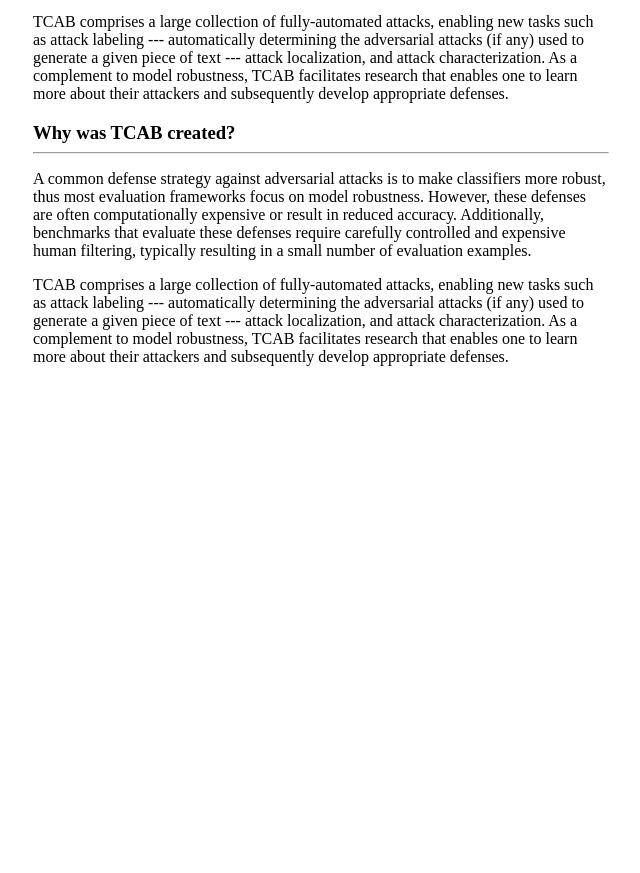
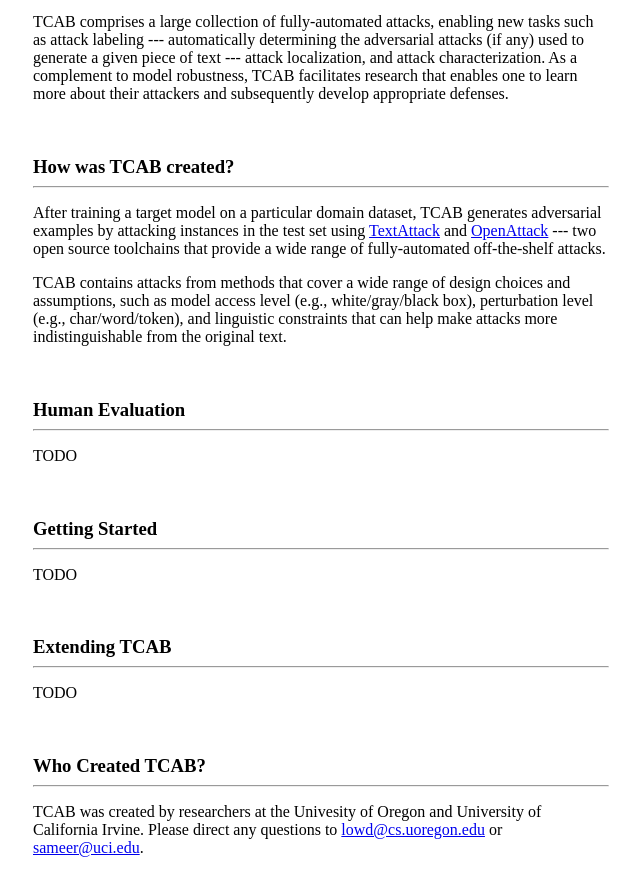
Before and after one commit to REACT-NLP/tcab, a plain HTML site: page index.html in a window 1280 px wide. Shown: the part 633-1506 px from the top of the page, without its empty margins (319-959 px from the left). Before the commit the page ends 1015 px from the top, so only its background shows below. Drawn offline with Linux system fonts and the light colour scheme.

Commit message:
updated the main webpage

```diff
--- a/index.html
+++ b/index.html
@@ -13,8 +13,8 @@
         <ul id='rightNav'>
             <li class='active'><a href="index.html">Home</a></li>
             <li><a href="leaderboard.html">Leaderboard</a></li>
-            <li><a href="index.html">Datasheet</a></li>
-            <li><a href="index.html">Download</a></li>
+            <li><a href="datasheet.html">Datasheet</a></li>
+            <li><a href="https://zenodo.org/record/6615386#.Yp-_2BPMK3I">Download</a></li>
             <li><a href="https://github.com/REACT-NLP">Github</a></li>
         </ul>
     </div>
@@ -38,12 +38,33 @@
         <p>
             TCAB comprises a large collection of fully-automated attacks, enabling new tasks such as attack labeling --- automatically determining the adversarial attacks (if any) used to generate a given piece of text --- attack localization, and attack characterization. As a complement to model robustness, TCAB facilitates research that enables one to learn more about their attackers and subsequently develop appropriate defenses.
         </p>
-        <h3 class='subsectionHeader'>Why was TCAB created?</h3><hr>
+        <br>
+        <h3 class='subsectionHeader'>How was TCAB created?</h3><hr>
         <p>
-            A common defense strategy against adversarial attacks is to make classifiers more robust, thus most evaluation frameworks focus on model robustness. However, these defenses are often computationally expensive or result in reduced accuracy. Additionally, benchmarks that evaluate these defenses require carefully controlled and expensive human filtering, typically resulting in a small number of evaluation examples.
+            After training a target model on a particular domain dataset, TCAB generates adversarial examples by attacking instances in the test set using <a href='https://github.com/QData/TextAttack'>TextAttack</a> and <a href='https://github.com/thunlp/OpenAttack'>OpenAttack</a> --- two open source toolchains that provide a wide range of fully-automated off-the-shelf attacks.
         </p>
         <p>
-            TCAB comprises a large collection of fully-automated attacks, enabling new tasks such as attack labeling --- automatically determining the adversarial attacks (if any) used to generate a given piece of text --- attack localization, and attack characterization. As a complement to model robustness, TCAB facilitates research that enables one to learn more about their attackers and subsequently develop appropriate defenses.
+            TCAB contains attacks from methods that cover a wide range of design choices and assumptions, such as model access level (e.g., white/gray/black box), perturbation level (e.g., char/word/token), and linguistic constraints that can help make attacks more indistinguishable from the original text.
+        </p>
+        <br>
+        <h3 class='subsectionHeader'>Human Evaluation</h3><hr>
+        <p>
+            TODO
+        </p>
+        <br>
+        <h3 class='subsectionHeader'>Getting Started</h3><hr>
+        <p>
+            TODO
+        </p>
+        <br>
+        <h3 class='subsectionHeader'>Extending TCAB</h3><hr>
+        <p>
+            TODO
+        </p>
+        <br>
+        <h3 class='subsectionHeader'>Who Created TCAB?</h3><hr>
+        <p>
+            TCAB was created by researchers at the Univesity of Oregon and University of California Irvine. Please direct any questions to <a href="mailto: lowd@cs.uoregon.edu">lowd@cs.uoregon.edu</a> or <a href="mailto: sameer@uci.edu">sameer@uci.edu</a>.
         </p>
     </div>
 
```
